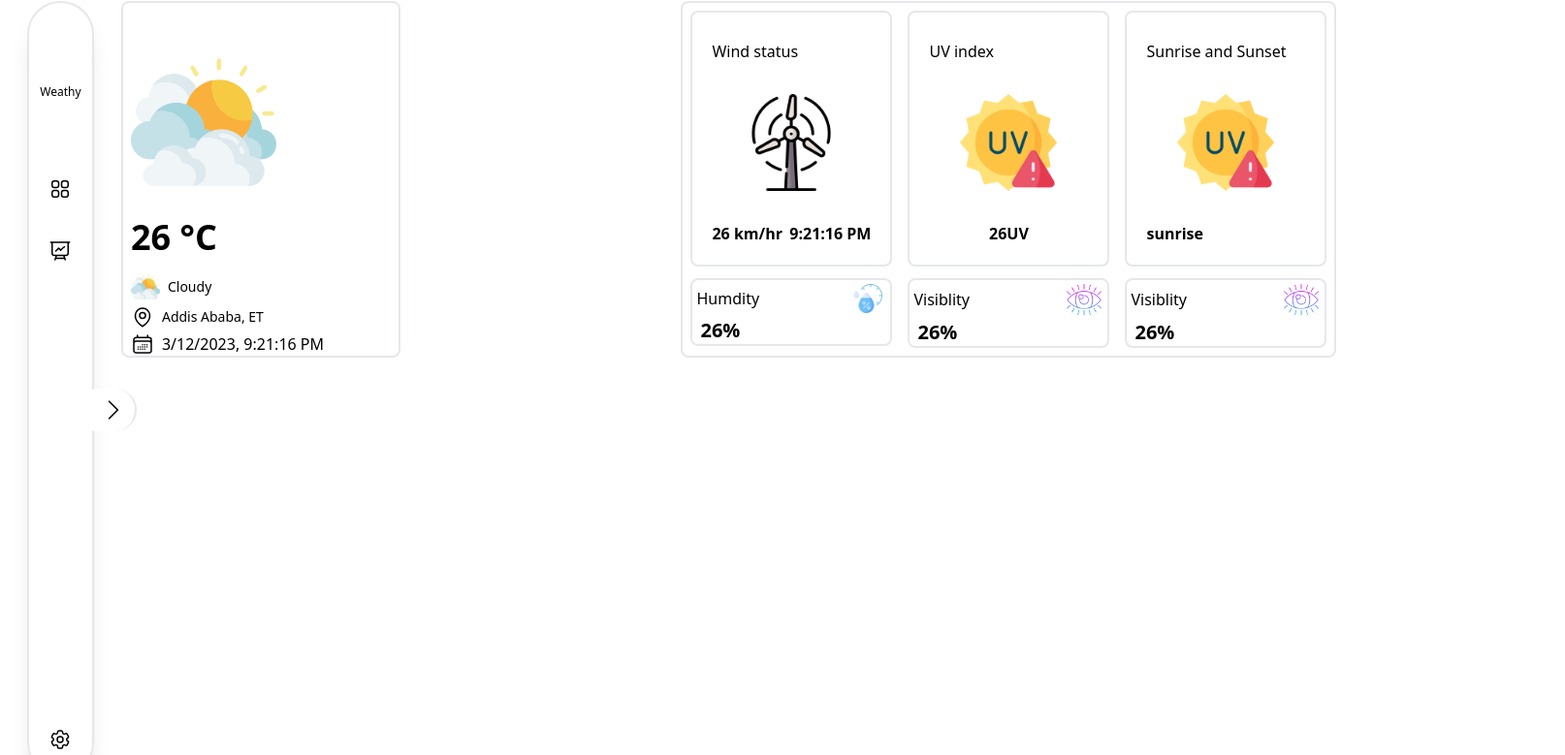
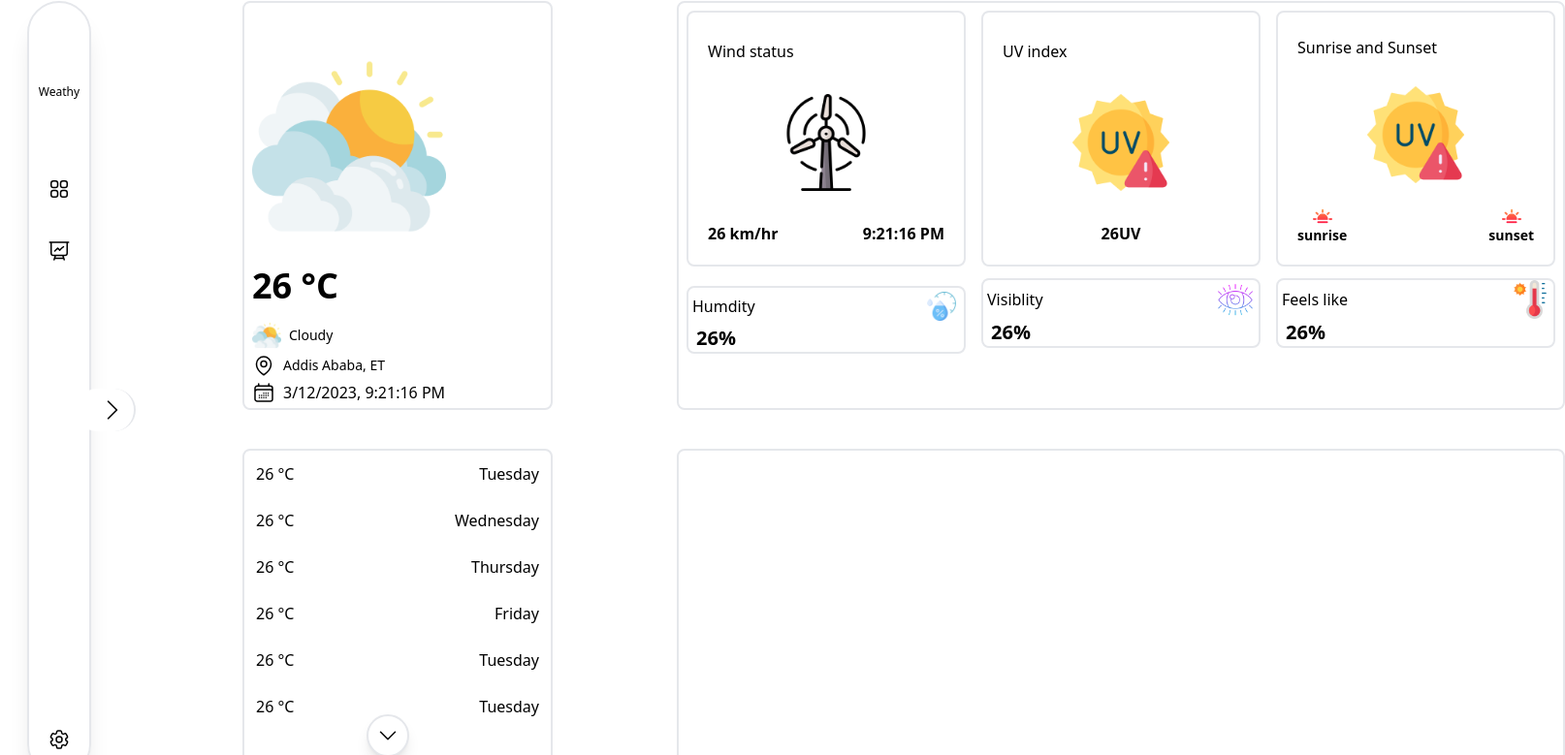
Before and after one commit to mikek1337/weather_app, a React (Vite) app: page / in a window 1280 px wide. Shown: the part 39-818 px from the top of the page at 97% size, 1614 px wide, since content can reach past the window. Built offline with nearby package versions, Linux system fonts and the light colour scheme.

Commit message:
added chart and weeks

```diff
--- a/src/App.tsx
+++ b/src/App.tsx
@@ -36,7 +36,7 @@ function App() {
         </span>
 
       </div>
-      <div className='my-10'>
+      <div className='my-10 ml-32'>
       <BrowserRouter>
       <Routes>
         <Route index element={<Home/>}></Route>
--- a/src/pages/home/Home.tsx
+++ b/src/pages/home/Home.tsx
@@ -2,10 +2,11 @@ import React from "react";
 
 function Home() {
     return (
-        <div className="grid grid-rows-2 grid-cols-2 ">
-            <div className="rounded-lg w-72 h-fit border-2">
+        <div>
+            <div className="flex gap-32 ">
+                <div className="rounded-lg w-80 h-fit border-2 ">
                     <div className="p-2 mt-10">
-                    <img src="cloudy.png" alt="" width="150px" height="150px" />
+                        <img src="cloudy.png" alt="" width="200px" height="200px" />
                     </div>
                     <div className="ml-2 pr-4 mt-4">
                         <h1 className="font-bold text-4xl">26 &deg;C</h1>
@@ -22,7 +23,7 @@ function Home() {
                             </span>
                             <h5 className="text-sm">Addis Ababa, ET</h5>
                         </div>
-                    <div className="mt-1 flex items-center gap-2">
+                        <div className="mt-1 flex items-center gap-2 pb-1">
                             <span>
                                 <svg className="w-6 h-6" fill="none" stroke="currentColor" strokeWidth={1.5} viewBox="0 0 24 24" xmlns="http://www.w3.org/2000/svg" aria-hidden="true">
                                     <path strokeLinecap="round" strokeLinejoin="round" d="M6.75 3v2.25M17.25 3v2.25M3 18.75V7.5a2.25 2.25 0 012.25-2.25h13.5A2.25 2.25 0 0121 7.5v11.25m-18 0A2.25 2.25 0 005.25 21h13.5A2.25 2.25 0 0021 18.75m-18 0v-7.5A2.25 2.25 0 015.25 9h13.5A2.25 2.25 0 0121 11.25v7.5m-9-6h.008v.008H12v-.008zM12 15h.008v.008H12V15zm0 2.25h.008v.008H12v-.008zM9.75 15h.008v.008H9.75V15zm0 2.25h.008v.008H9.75v-.008zM7.5 15h.008v.008H7.5V15zm0 2.25h.008v.008H7.5v-.008zm6.75-4.5h.008v.008h-.008v-.008zm0 2.25h.008v.008h-.008V15zm0 2.25h.008v.008h-.008v-.008zm2.25-4.5h.008v.008H16.5v-.008zm0 2.25h.008v.008H16.5V15z" />
@@ -33,9 +34,9 @@ function Home() {
                     </div>
 
                 </div>
-            <div className="rounded-lg border-2 w-fit h-fit flex">
+                <div className="rounded-lg border-2 w-fit  flex">
                     <div className="p-2">
-                    <div className="rounded-lg border-2 w-52 h-fit p-5">
+                        <div className="rounded-lg border-2 w-72 h-fit p-5">
                             <h5 className="py-2">Wind status</h5>
                             <div className="m-auto py-6">
                                 <img className="m-auto" src="wind-energy.png" alt="" width="100px" height="100px" />
@@ -45,7 +46,7 @@ function Home() {
                                 <h5 className="font-bold">{new Date().toLocaleTimeString()}</h5>
                             </div>
                         </div>
-                    <div className="rounded-lg border-2 w-full h-fit mt-3">
+                        <div className="rounded-lg border-2 w-full h-fit mt-5">
                             <div className="flex justify-between px-1 items-center">
                                 <h5>Humdity</h5>
                                 <img className="m-1" src="humidity.png" width="30px" height="30px" />
@@ -54,7 +55,7 @@ function Home() {
                         </div>
                     </div>
                     <div className="p-2">
-                    <div className="rounded-lg border-2 w-52 h-fit p-5">
+                        <div className="rounded-lg border-2 w-72 h-fit p-5">
                             <h5 className="py-2">UV index</h5>
                             <div className="m-auto py-6">
                                 <img className="m-auto" src="uv.png" alt="" width="100px" height="100px" />
@@ -73,23 +74,27 @@ function Home() {
                         </div>
                     </div>
                     <div className="p-2">
-                    <div className="rounded-lg border-2 w-52 h-fit p-5">
-                        <h5 className="py-2">Sunrise and Sunset</h5>
+                        <div className="rounded-lg border-2 w-72 h-fit p-5">
+                            <h5 className="py-1">Sunrise and Sunset</h5>
                             <div className="m-auto py-6">
                                 <img className="m-auto" src="uv.png" alt="" width="100px" height="100px" />
                             </div>
-                        <div className="flex justify-between mt-2">
-                            <div>
-
-                                <h5 className="font-bold">sunrise</h5>
+                            <div className="flex justify-between items-center">
+                                <div className="flex flex-col items-center">
+                                    <img className="self-center" src="sunrise.png" alt="" width="20px" height="20px" />
+                                    <h5 className="font-bold text-sm">sunrise</h5>
+                                </div>
+                                <div className="flex flex-col  items-center">
+                                    <img src="sunrise.png" width="20px" height="20px" />
+                                    <h5 className="font-bold text-sm">sunset</h5>
                                 </div>
 
                             </div>
                         </div>
                         <div className="rounded-lg border-2 w-full h-fit mt-3">
                             <div className="flex justify-between px-1 items-center">
-                            <h5>Visiblity</h5>
-                            <img src="view.png" width="40px" height="40px" />
+                                <h5>Feels like</h5>
+                                <img src="hot.png" width="40px" height="40px" />
                             </div>
                             <h5 className="font-bold text-xl px-2">26%</h5>
                         </div>
@@ -97,6 +102,48 @@ function Home() {
 
                 </div>
             </div>
+            <div className="flex gap-32">
+                <div className="mt-10">
+                    <div className="rounded-lg border-2 w-80">
+                        <div className="flex justify-between p-3">
+                            <h3>26 &deg;C</h3>
+                            <h3>Tuesday</h3>
+                        </div>
+                        <div className="flex justify-between p-3">
+                            <h3>26 &deg;C</h3>
+                            <h3>Wednesday</h3>
+                        </div>
+                        <div className="flex justify-between p-3">
+                            <h3>26 &deg;C</h3>
+                            <h3>Thursday</h3>
+                        </div>
+                        <div className="flex justify-between p-3">
+                            <h3>26 &deg;C</h3>
+                            <h3>Friday</h3>
+                        </div>
+                        <div className="flex justify-between p-3">
+                            <h3>26 &deg;C</h3>
+                            <h3>Tuesday</h3>
+                        </div>
+                        <div className="flex justify-between px-3 pt-3">
+                            <h3>26 &deg;C</h3>
+                            <h3>Tuesday</h3>
+                        </div>
+                        <div  className="shadow-lg rounded-full bg-white relative left-[40%] bottom-1 border-2 w-fit p-2 -z-10">
+                            <span>
+                                <svg className="w-6 h-6" fill="none" stroke="currentColor" strokeWidth={1.5} viewBox="0 0 24 24" xmlns="http://www.w3.org/2000/svg" aria-hidden="true">
+                                    <path strokeLinecap="round" strokeLinejoin="round" d="M19.5 8.25l-7.5 7.5-7.5-7.5" />
+                                </svg>
+                            </span>
+                        </div>
+                    </div>
+                </div>
+                <div className="border-2 rounded-lg mt-10 w-full">
+
+                </div>
+            </div>
+        </div>
+
     )
 }
 
```
Also changed, not shown: public/hot.png (added), public/sunrise.png (added). Lines whose indentation alone changed are shown as unchanged.
